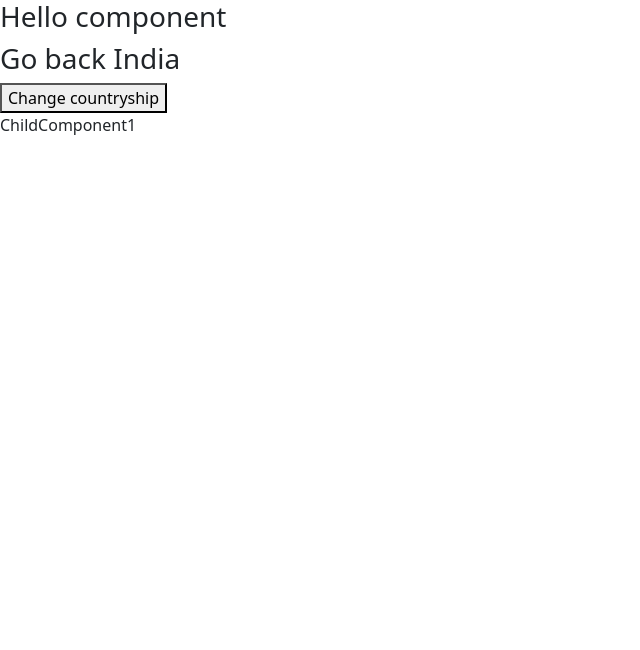
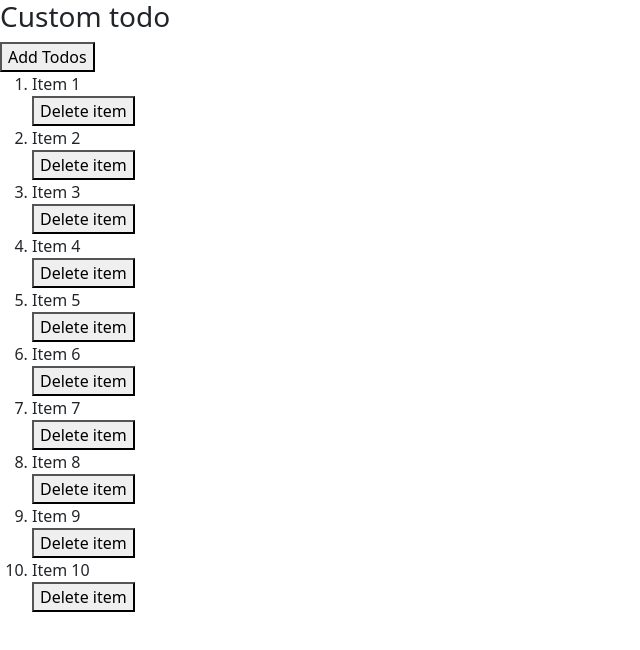
Before and after one commit to saiDev1999/vite-react-app-7r, a React (Vite) app: page / in a window 1280 px wide. Shown: the top 650 px of the page, without its empty margins (0-640 px from the left). Built offline with nearby package versions, Linux system fonts and the light colour scheme.

Commit message:
1. Hooks in react 2. Rules of hooks 3. UseState usage and examples

```diff
--- a/src/App.jsx
+++ b/src/App.jsx
@@ -13,6 +13,8 @@ import YoutubeButton from "./components/class/youtube-button"
 import RecipeList from "./components/recipeListing/recipeList"
 import Mounting from "./components/lifeCycle/mounting"
 import ParentComponent from "./components/purecomponent/parent"
+import Counter from "./components/hooks/useState/counter"
+import CustomTodo from "./components/hooks/useState/todo"
 
 // import "./App.css"
 
@@ -37,20 +39,8 @@ import ParentComponent from "./components/purecomponent/parent"
 const App =()=>{
   return(
     <div>
-      <ParentComponent/>
-   {/* <Mounting  color="red"  /> */}
-      {/* <YoutubeButton/> */}
-      {/* <FirstComponent/> */}
-
-      {/* {
-        employeeDetails.map(each=>{
-          return(
-            <>
-                <CustomRectangleCard title={each.name} text={each.designation} />
-            </>
-          )
-        })
-      } */}
+      {/* <Counter/> */}
+      <CustomTodo/>
 
 
 
--- /dev/null
+++ b/src/components/hooks/useState/counter.jsx
@@ -0,0 +1,43 @@
+import React,{useState} from "react"
+
+
+
+const Counter =()=>{
+   const [age,setAge]=useState(10)
+
+   const ageHandler=(type)=>{
+    switch(type){
+        case "INCREMENT":
+           setInterval(()=>{
+            setAge(age=>age+1)
+           },1000)
+            break
+        case "DECREMENT":
+            if(age>0){
+                    setAge(age-1)
+                    }else{
+                        alert("Age cannot be negative")
+                    }
+
+                   break
+        case "RESET":
+            setAge(0)
+        default :
+        break
+
+
+    }
+   }
+return(
+    <>
+    <h3>Counter example</h3>
+
+    <h3>Current age {age}</h3>
+    <button onClick={()=>ageHandler("INCREMENT")} > Increment age</button>
+    <button onClick={()=>ageHandler("DECREMENT")} > decrement age</button>
+    <button onClick={()=>ageHandler("RESET")} > reset age</button>
+    </>
+)
+}
+
+export default Counter
--- /dev/null
+++ b/src/components/hooks/useState/jsHelpers.js
@@ -0,0 +1,14 @@
+export const createTodoList = () => {
+  const todos = [];
+
+  for (let i = 1; i <= 10; i++) {
+    const myObject = {
+      id: i,
+      text: `Item ${i}`,
+    };
+    todos.push(myObject);
+  }
+  console.log(todos);
+  return todos;
+};
+createTodoList();
--- /dev/null
+++ b/src/components/hooks/useState/todo.jsx
@@ -0,0 +1,63 @@
+import React, { useState } from "react"
+import { createTodoList } from "./jsHelpers"
+
+
+
+
+
+
+const CustomTodo=()=>{
+    const[todos,setTodos]=useState(createTodoList())
+
+
+    const addTodoHandler=()=>{
+        const currentLength =todos.length
+        const myObject={
+            id:currentLength+1,
+            text :`Item ${currentLength+1}`
+        }
+
+        setTodos([...todos,myObject])
+
+    }
+
+
+    const deleteHandler=(targetId)=>{
+
+        const filteredItems=todos.filter(eachTodo=>eachTodo.id!=targetId)
+        setTodos(filteredItems)
+
+
+    }
+    return(
+        <>
+        <h3>Custom todo</h3>
+        <button onClick={addTodoHandler} >Add Todos</button>
+        <ol>
+
+
+        {
+            todos.map(eachTodo=>{
+                const {id,text}=eachTodo
+                return(
+                    <React.Fragment key={id}>
+
+                    <li  >
+                        {text}
+                    </li>
+                    <button onClick={()=>deleteHandler(id)} >
+                        Delete item
+
+                    </button>
+                    </React.Fragment>
+                )
+            })
+        }
+
+</ol>
+        </>
+    )
+}
+
+
+export default CustomTodo
```
Also changed, not shown: 1 other file (tests, documents, lock files or other folders).
